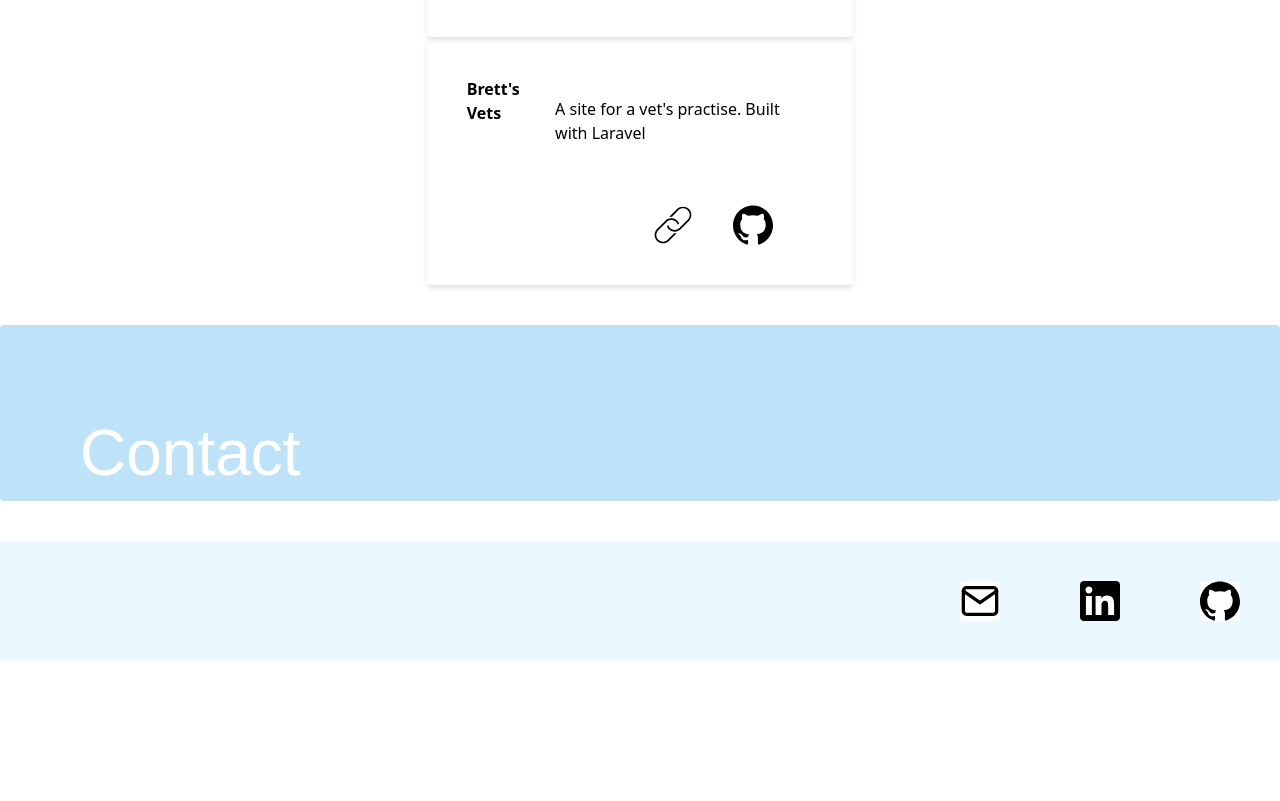
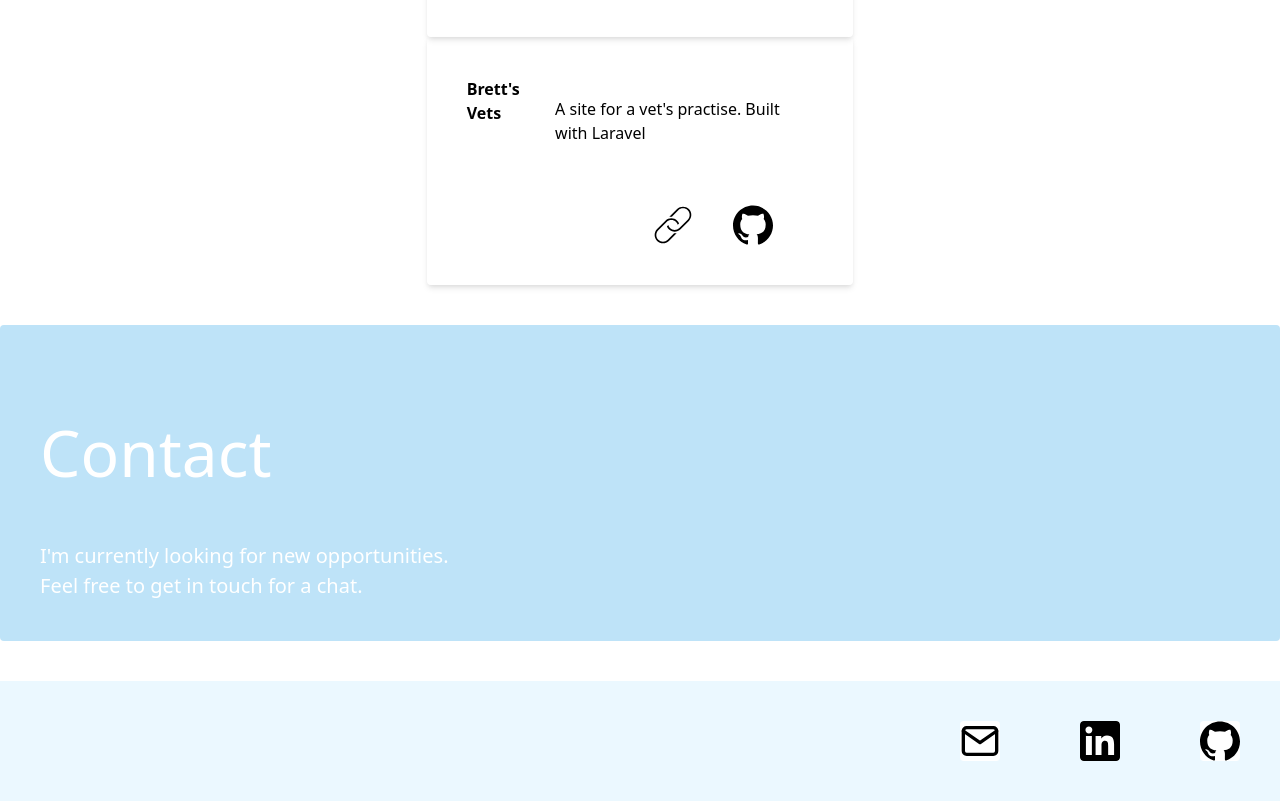
Before and after one commit to tom-meyrick/portfolio, a Gatsby site: page / in a window 1280 px wide. Shown: the part 2347-3148 px from the top of the page. Before the commit the page ends 3008 px from the top, so only its background shows below. Built offline with nearby package versions, Linux system fonts and the light colour scheme; Gatsby itself is replaced by a stand-in of ours.

Commit message:
Text added to contact section

```diff
--- a/src/components/contact.js
+++ b/src/components/contact.js
@@ -7,10 +7,14 @@ const Projects = () => {
   return (
     <section id="contact">
       <div class="container mx-auto text-md bg-blue-200 text-white rounded">
-        <div class="px-10 pt-20 m-10 flex flex-start flex-col">
+        <div class="pt-20 m-10">
           <div class="flex">
-            <div class="w-1/2 text-6xl font-anton flex-start">Contact</div>
+            <div class="w-1/2 text-6xl">Contact</div>
           </div>
+        </div>
+        <div class="m-10 pb-10 text-xl">
+          <p>I'm currently looking for new opportunities.</p>
+          <p>Feel free to get in touch for a chat.</p>
         </div>
       </div>
     </section>
```
